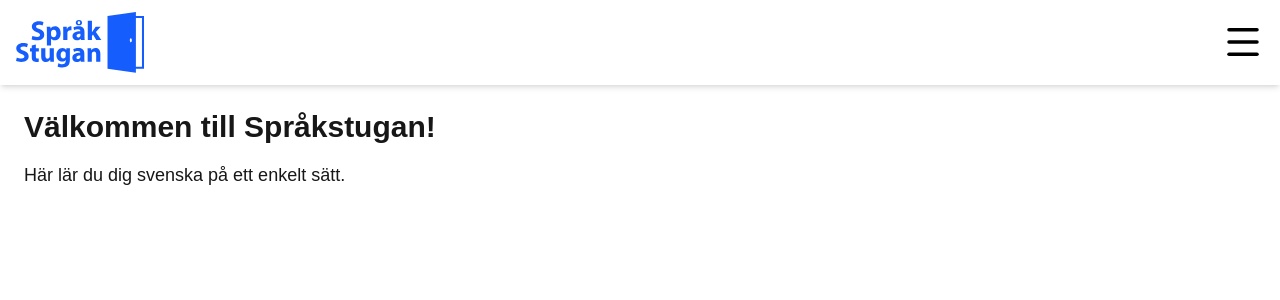
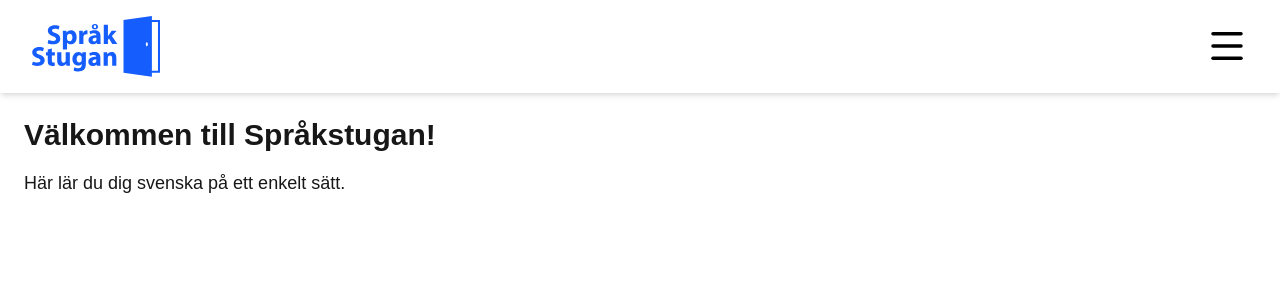
Before and after one commit to ardalansale/sprakstugan, a Next.js app: page / in a window 1280 px wide. Shown: the top 300 px of the page. Built offline with nearby package versions, Linux system fonts and the light colour scheme.

Commit message:
Add: Fixed max-width for Header

```diff
--- a/src/app/globals.css
+++ b/src/app/globals.css
@@ -12,12 +12,12 @@
   --font-mono: var(--font-geist-mono);
 }
 
-@media (prefers-color-scheme: dark) {
+/* @media (prefers-color-scheme: dark) {
   :root {
-    --background: #0a0a0a;
+    --background: bg-white ;
     --foreground: #ededed;
   }
-}
+} */
 
 body {
   background: var(--background);
@@ -27,7 +27,16 @@ body {
 
 /* === Design system === */
 
-/* == Navbar == */
+/* Layout */
+.container {
+  @apply max-w-7xl mx-auto px-4 sm:px-6 lg:px-8;
+}
+.section {
+  @apply py-12 sm:py-16;
+}
+
+
+/* Navbar */
 
 .header-wrapper {
   @apply sticky top-0 z-50 w-full bg-white shadow-md;
@@ -71,11 +80,3 @@ body {
 .card {
   @apply bg-white rounded-lg shadow-md p-6 hover:shadow-lg transition;
 }
-
-/* Layout helpers */
-.container {
-  @apply max-w-7xl mx-auto px-4 sm:px-6 lg:px-8;
-}
-.section {
-  @apply py-12 sm:py-16;
-}
--- a/src/components/Header.tsx
+++ b/src/components/Header.tsx
@@ -24,7 +24,7 @@ const Header = () => {
     return (
         // ====== HEADER WRAPPER ======
         <header className="header-wrapper">
-            <div className="px-4 py-3">
+            <div className="container py-4">
                 {/* ====== NAVBAR (logo + hamburgare) ====== */}
                 <div className="flex items-center justify-between relative z-[60]">
     {/* LOGO */}
```
